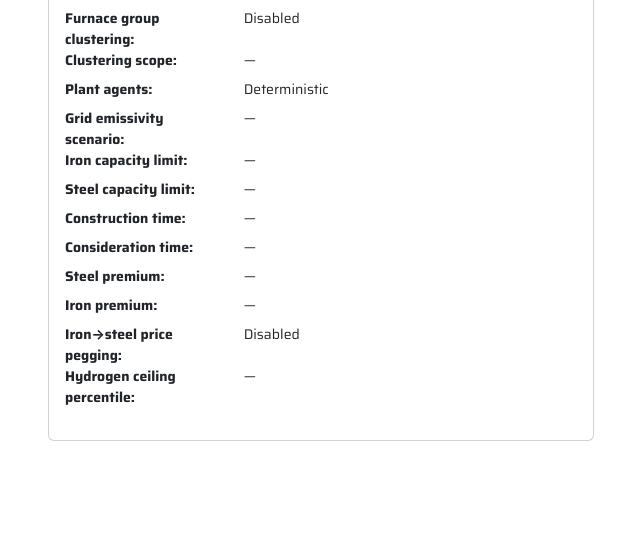
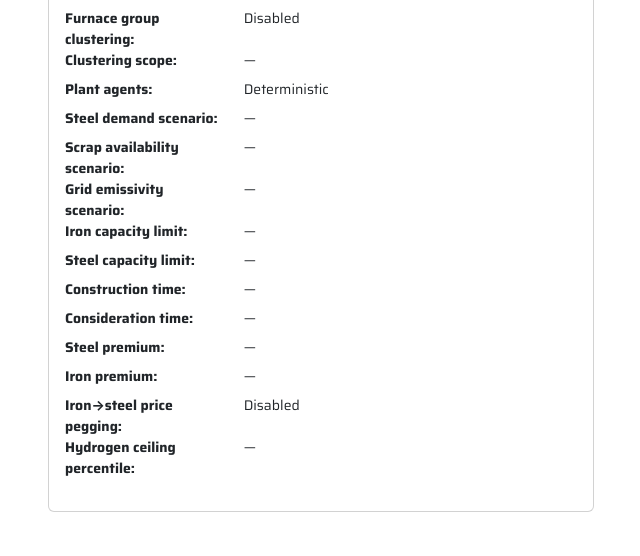
Before and after one commit to systemiqofficial/steel-iq, a Django app: template src/steeloweb/templates/steeloweb/modelrun_detail.html in a window 1280 px wide. Shown: the part 786-1342 px from the top of the page, without its empty margins (34-674 px from the left). Before the commit the page ends 1227 px from the top, so only its background shows below. Run offline with Django 5.2, Linux system fonts and the light colour scheme; the template is opened without the code that fills it, so the values that code supplies are empty; some libraries are stand-ins or nearby versions.

Commit message:
Show the run's steel demand and scrap availability scenarios on the app's run page, beside its grid emissivity scenario.

```diff
--- a/src/steeloweb/templates/steeloweb/modelrun_detail.html
+++ b/src/steeloweb/templates/steeloweb/modelrun_detail.html
@@ -250,6 +250,12 @@
 
                             <dt class="col-sm-4">Plant agents:</dt>
                             <dd class="col-sm-8">{{ modelrun.config.probabilistic_agents|yesno:"Probabilistic,Deterministic,—" }}</dd>
+
+                            <dt class="col-sm-4">Steel demand scenario:</dt>
+                            <dd class="col-sm-8">{{ modelrun.config.chosen_demand_scenario|default:"—" }}</dd>
+
+                            <dt class="col-sm-4">Scrap availability scenario:</dt>
+                            <dd class="col-sm-8">{{ modelrun.config.chosen_scrap_scenario|default:"—" }}</dd>
 
                             <dt class="col-sm-4">Grid emissivity scenario:</dt>
                             <dd class="col-sm-8">{{ modelrun.config.chosen_grid_emissions_scenario|default:"—" }}</dd>
```
Also changed, not shown: tests/web/test_demand_scrap_scenarios.py (+15 -0 lines).
